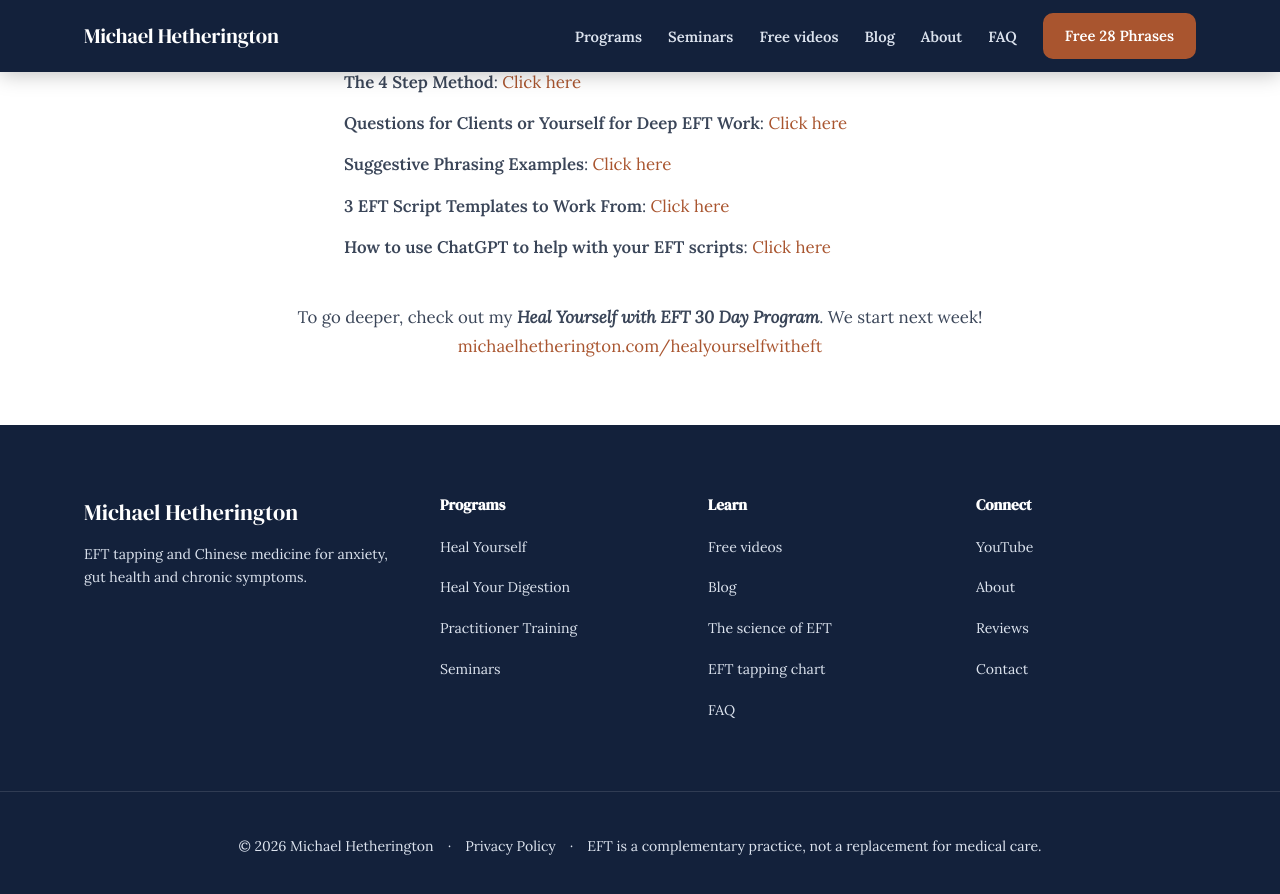
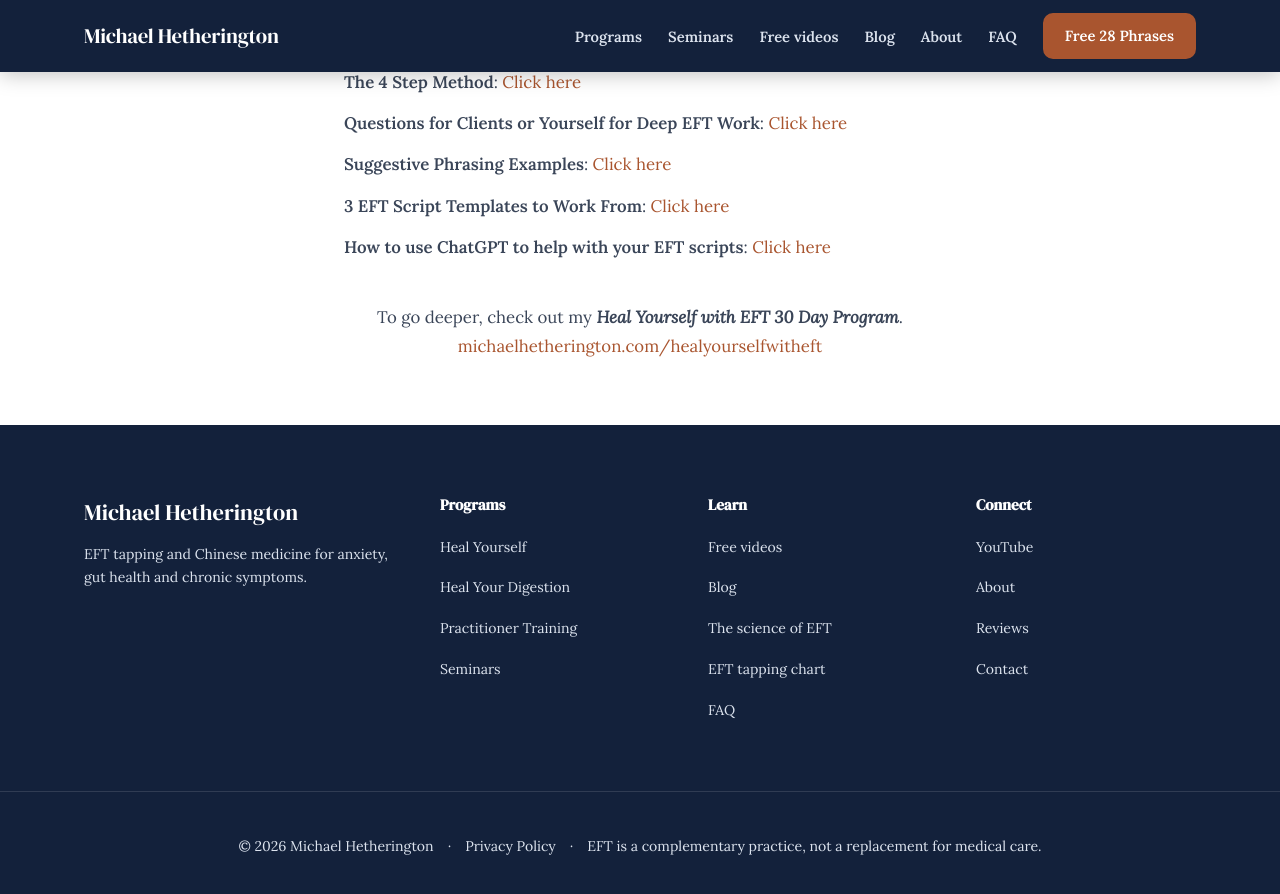
Before and after one commit to fuzzarelly/michaelhetherington.com, a Jekyll site: the page built from eft-script-class/index.html, in a window 1280 px wide and 900 px high, scrolled down 1008 px. Shown: the top 894 px of the window. Built offline with Jekyll 4.4.1, drawn with Linux system fonts in a browser that asks for light colours; a script that is not in the unit is left out.

Commit message:
EFT script class page: drop dated "We start next week!" line
Co-Authored-By: Claude Opus 5.5 <noreply@anthropic.com>

```diff
--- a/eft-script-class/index.html
+++ b/eft-script-class/index.html
@@ -36,7 +36,7 @@ noindex: true
  <li><strong>3 EFT Script Templates to Work From</strong>: <a href="https://docs.google.com/document/d/1RQ90QeB0JcdNbSPdYgeAY02mxuOp7X2_/edit?usp=sharing&amp;ouid=106006750562278875050&amp;rtpof=true&amp;sd=true" target="_blank" rel="noopener">Click here</a></li>
  <li><strong>How to use ChatGPT to help with your EFT scripts</strong>: <a href="https://youtu.be/mZaKGl8Ji1Y" target="_blank" rel="noopener">Click here</a></li>
  </ol>
- <p style="margin-top: 40px; text-align: center; font-size: 1.05rem;">To go deeper, check out my <strong><em>Heal Yourself with EFT 30 Day Program</em></strong>. We start next week! <a href="/healyourselfwitheft/">michaelhetherington.com/healyourselfwitheft</a></p>
+ <p style="margin-top: 40px; text-align: center; font-size: 1.05rem;">To go deeper, check out my <strong><em>Heal Yourself with EFT 30 Day Program</em></strong>. <a href="/healyourselfwitheft/">michaelhetherington.com/healyourselfwitheft</a></p>
  </div>
  </section>
 
```
